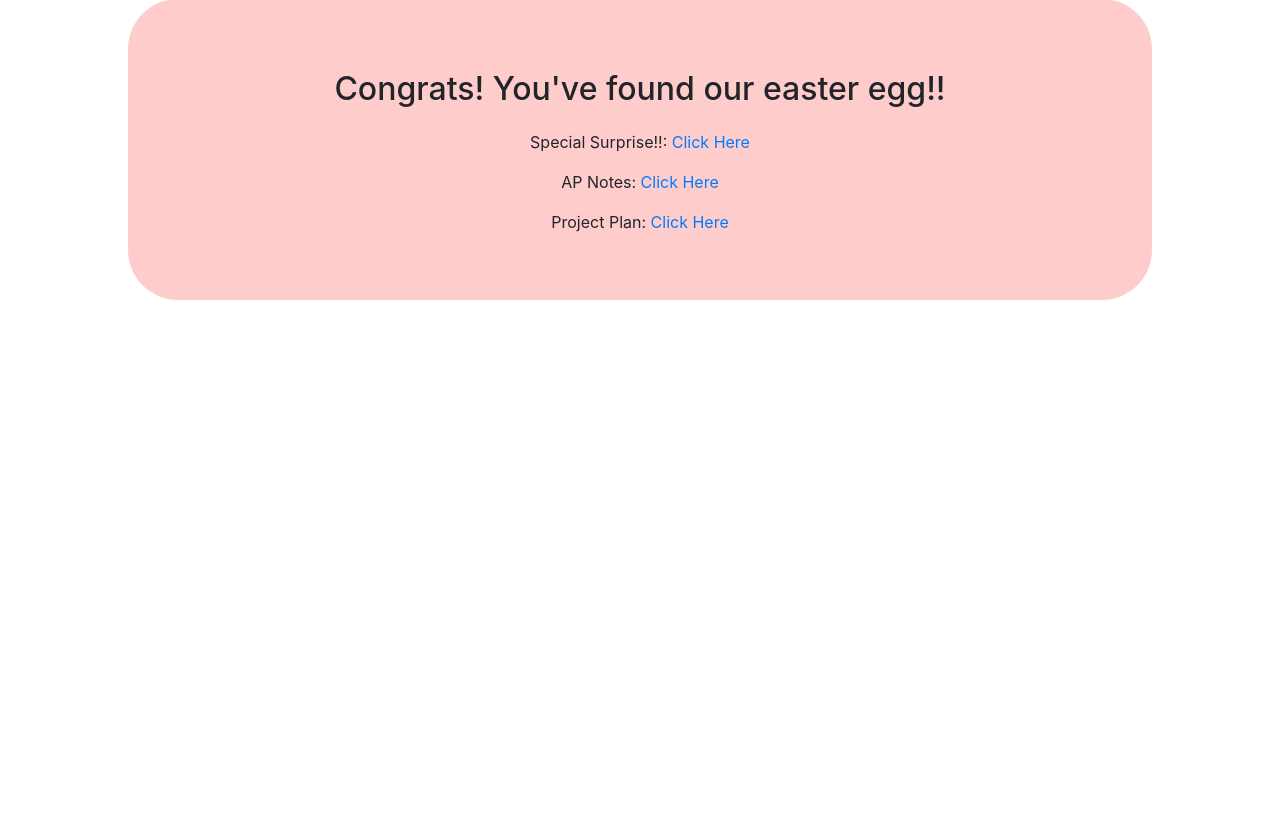
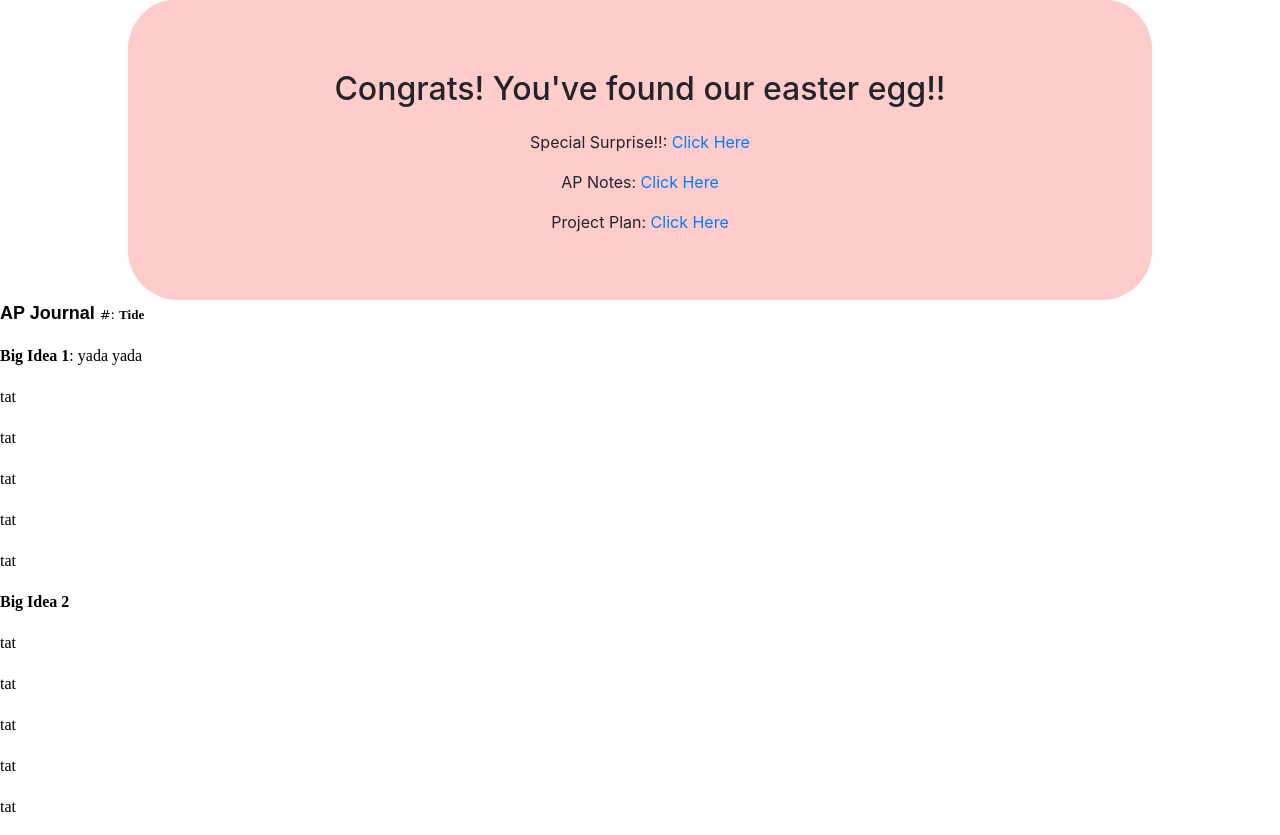
Before and after one commit to sarahwxie/GoodTunes, a Flask app: page /apjournal/ in a window 1280 px wide. Shown: the part 133-968 px from the top of the page. Before the commit the page ends 433 px from the top, so only its background shows below. Run offline with Flask 2, Linux system fonts and the light colour scheme; some libraries are stand-ins or nearby versions.

Commit message:
base maybe

```diff
--- a/templates/apjournal.html
+++ b/templates/apjournal.html
@@ -72,5 +72,20 @@
 <script src="https://cdnjs.cloudflare.com/ajax/libs/popper.js/1.12.9/umd/popper.min.js" integrity="sha384-ApNbgh9B+Y1QKtv3Rn7W3mgPxhU9K/ScQsAP7hUibX39j7fakFPskvXusvfa0b4Q" crossorigin="anonymous"></script>
 <script src="https://maxcdn.bootstrapcdn.com/bootstrap/4.0.0/js/bootstrap.min.js" integrity="sha384-JZR6Spejh4U02d8jOt6vLEHfe/JQGiRRSQQxSfFWpi1MquVdAyjUar5+76PVCmYl" crossorigin="anonymous"></script>
 
+<div id="journal" style="margin-right: 10px" class="user_content enhanced">
+    <p><span style="color: #000000;"><span style="font-family: ComicSansMS-BoldItalic, sans-serif;"><span style="font-size: small;"><span style="font-size: large;"><i><strong>   AP Journal </strong></i></span><span style="font-family: BodoniMTBlack-Italic, cursive;"><i>#: </i></span><span style="font-family: Arial-BoldMT;"><i><strong>Tide</strong></i></span></span></span></span></p>
+    <p><span style="color: #000000;"><span style="font-family: ComicSansMS-BoldItalic, sans-serif;"><span style="font-size: small;"><span style="font-family: Calibri-Bold;"><span style="font-size: medium;"><strong>   Big Idea 1</strong></span></span><span style="font-family: TimesNewRomanPSMT, serif;"><span style="font-size: medium;">: yada yada</span></span></span></span></span></p>
+    <p><span style="color: #000000;"><span style="font-family: TimesNewRomanPSMT, serif;"><span style="font-size: medium;">tat</span></span></span></p>
+    <p><span style="color: #000000;"><span style="font-family: TimesNewRomanPSMT, serif;"><span style="font-size: medium;">tat</span></span></span></p>
+    <p><span style="color: #000000;"><span style="font-family: TimesNewRomanPSMT, serif;"><span style="font-size: medium;">tat</span></span></span></p>
+    <p><span style="color: #000000;"><span style="font-family: TimesNewRomanPSMT, serif;"><span style="font-size: medium;">tat</span></span></span></p>
+    <p><span style="color: #000000;"><span style="font-family: TimesNewRomanPSMT, serif;"><span style="font-size: medium;">tat</span></span></span></p>
+    <p><span style="color: #000000;"><span style="font-family: TimesNewRomanPS-BoldMT;"><span style="font-size: medium;"><strong>Big Idea 2</strong></span></span></span></p>
+    <p><span style="color: #000000;"><span style="font-family: TimesNewRomanPSMT, serif;"><span style="font-size: medium;">tat</span></span></span></p>
+    <p><span style="color: #000000;"><span style="font-family: TimesNewRomanPSMT, serif;"><span style="font-size: medium;">tat</span></span></span></p>
+    <p><span style="color: #000000;"><span style="font-family: TimesNewRomanPSMT, serif;"><span style="font-size: medium;">tat</span></span></span></p>
+    <p><span style="color: #000000;"><span style="font-family: TimesNewRomanPSMT, serif;"><span style="font-size: medium;">tat</span></span></span></p>
+    <p><span style="color: #000000;"><span style="font-family: TimesNewRomanPSMT, serif;"><span style="font-size: medium;">tat</span></span></span></p>
 
+</div>
 </html>
```
